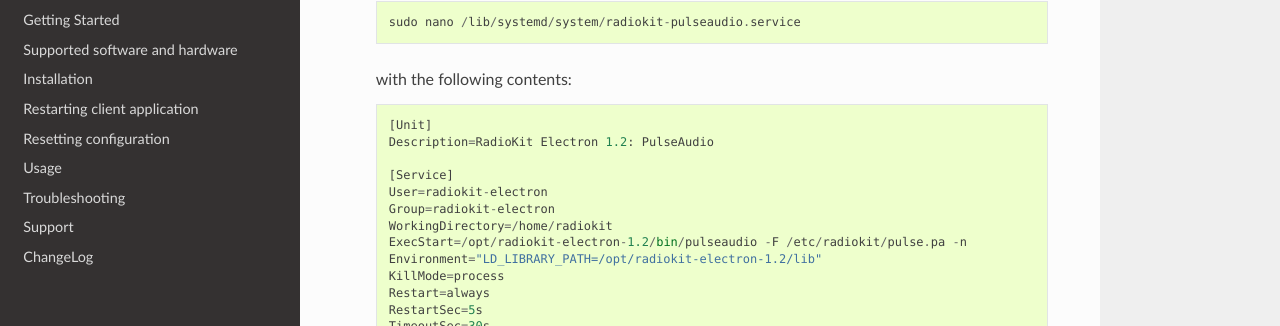
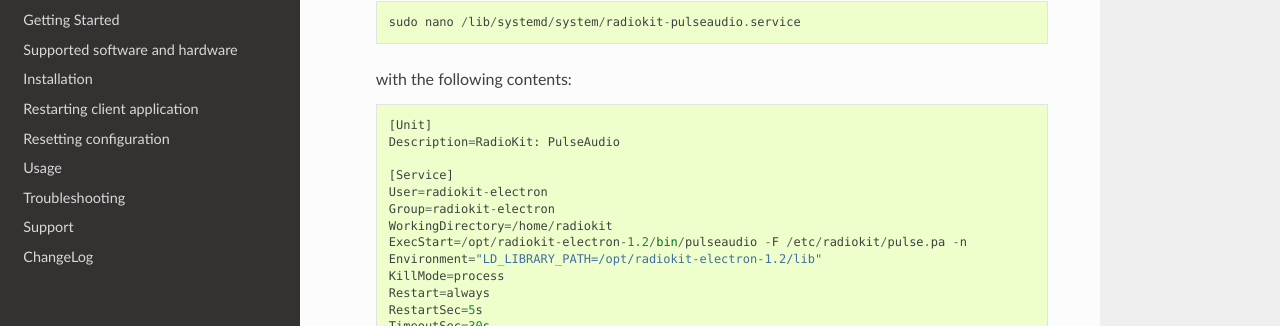
Before and after one commit to radiokit/electron-docs, a Sphinx documentation site: the page built from docs/source/installation-linux.rst, in a window 1280 px wide and 900 px high, scrolled down 1607 px. Shown: the part 125-451 px from the top of the window. Built offline with Sphinx 7.4.7 and the Read the Docs theme 2.0.0, drawn with Linux system fonts in a browser that asks for light colours.

Commit message:
Fixed PulseAudio service name

```diff
--- a/docs/source/installation-linux.rst
+++ b/docs/source/installation-linux.rst
@@ -92,7 +92,7 @@
    ::
 
         [Unit]
-        Description=RadioKit Electron 1.2: PulseAudio
+        Description=RadioKit: PulseAudio
 
         [Service]
         User=radiokit-electron
```
